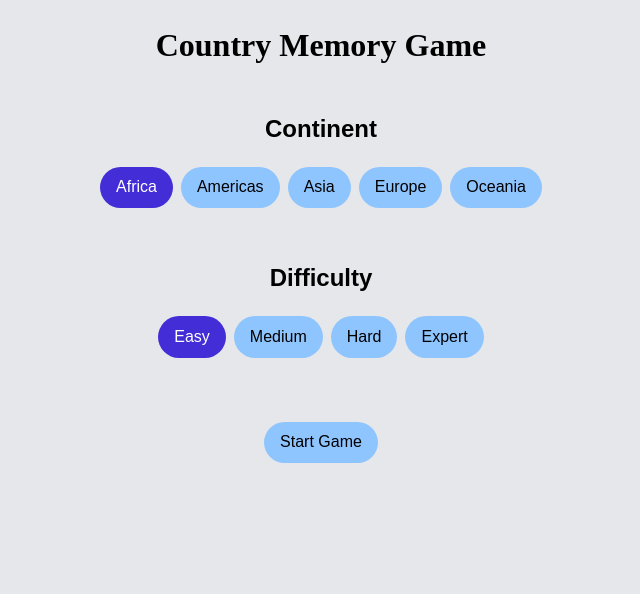
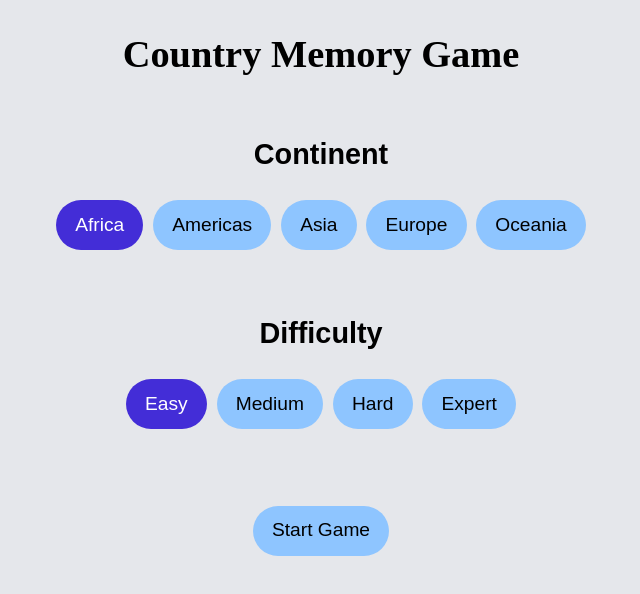
Before and after one commit to gemini-mastiff/memory-card, a React (Vite) app: page / in a window 1280 px wide. Shown: the top 594 px of the page, without its empty margins (319-959 px from the left). Built offline with nearby package versions, Linux system fonts and the light colour scheme; no server answers; a web font is replaced by a local one.

Commit message:
style: adjust root font-size

```diff
--- a/src/index.css
+++ b/src/index.css
@@ -10,7 +10,7 @@ font-family: 'Roboto Flex', sans-serif; */
   --ACCENT-1: #0ea5e9;
   --ACCENT-2: #facc15;
   font-family: "Roboto Flex", sans-serif;
-  font-size: 1rem;
+  font-size: 1.2rem;
   line-height: 1.5;
 }
 
--- a/src/styles/MainMenu.css
+++ b/src/styles/MainMenu.css
@@ -7,6 +7,10 @@
 .button-section {
   text-align: center;
   margin-bottom: 2em;
+}
+
+.button-header {
+  font-size: 1.5rem;
 }
 
 .button-container,
```
